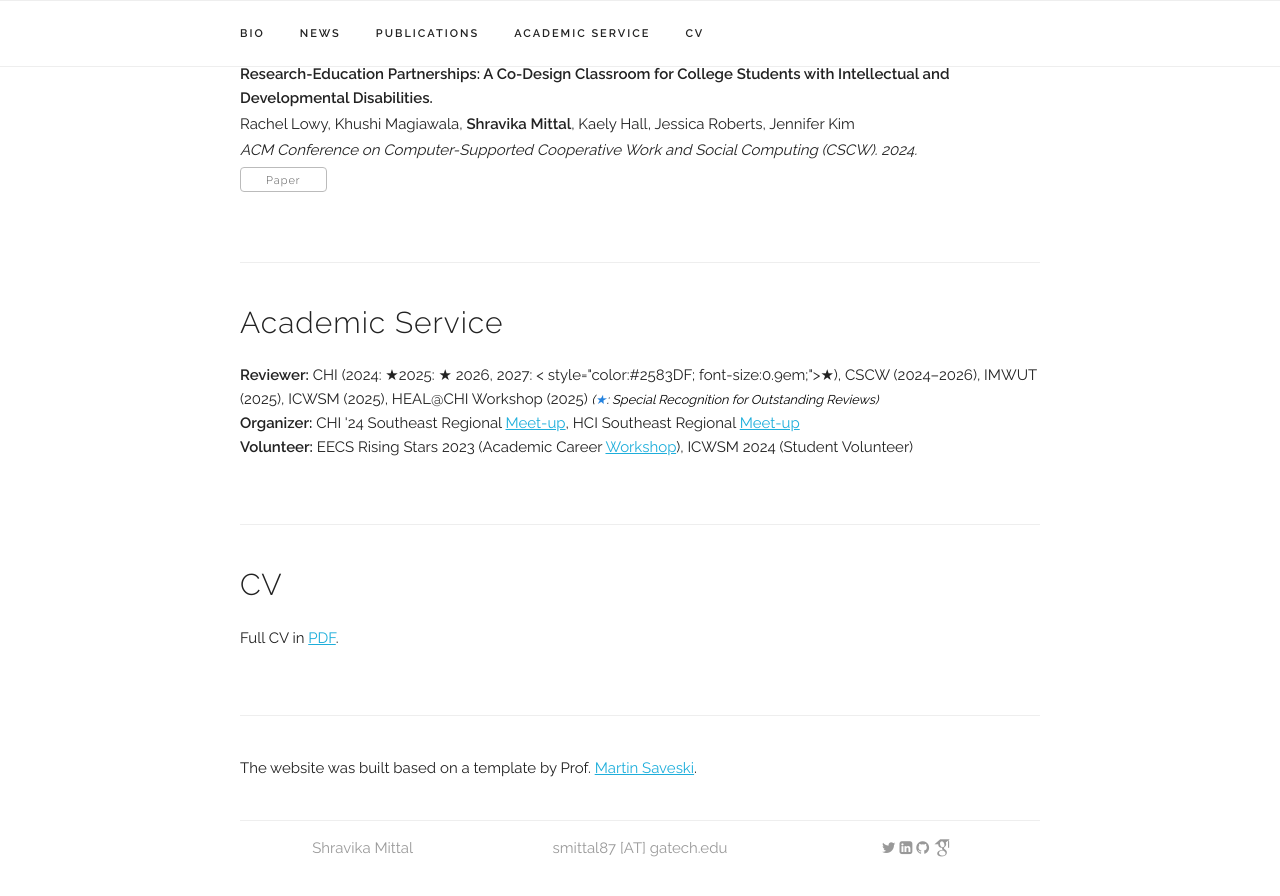
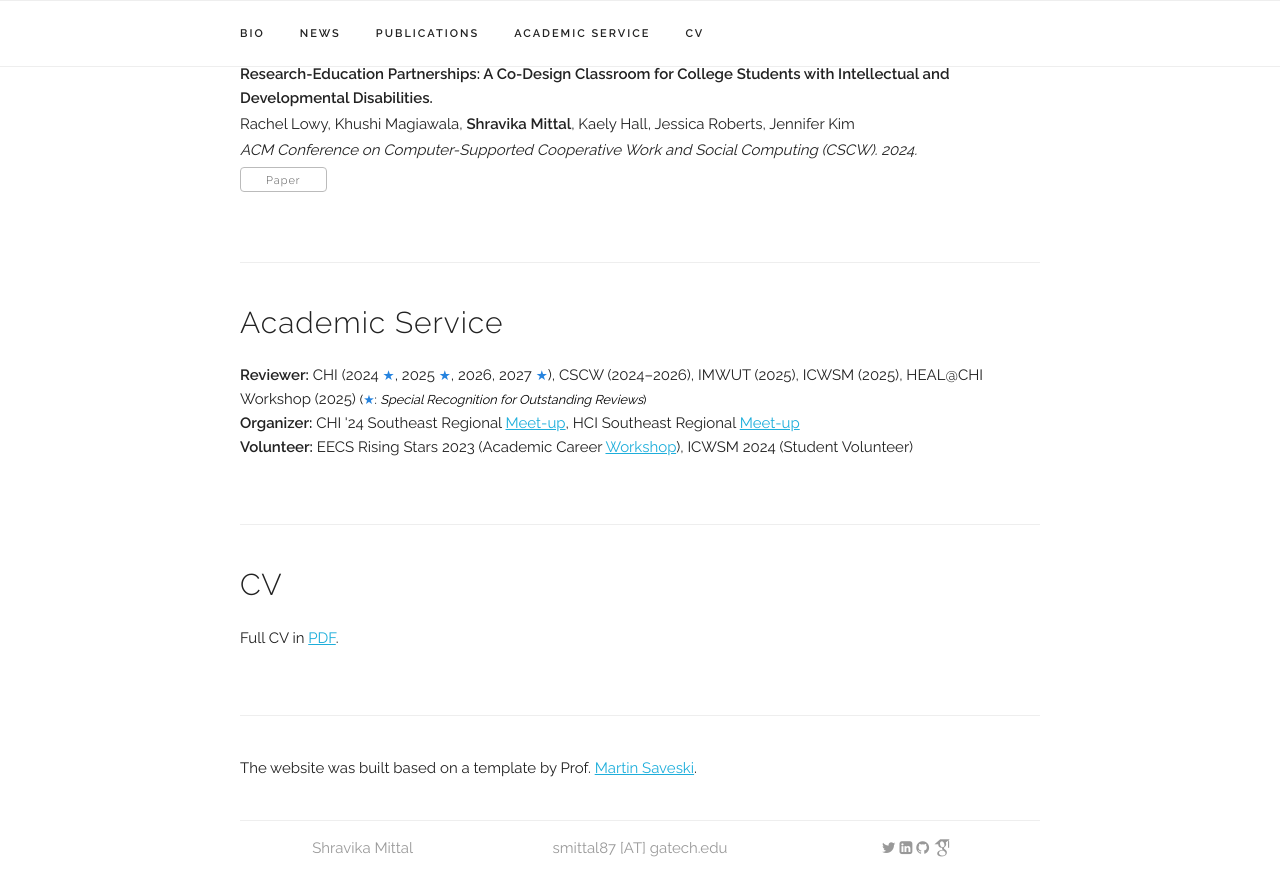
Before and after one commit to mittalshravika/mittalshravika.github.io, a Jekyll site: the page built from index.html, in a window 1280 px wide and 900 px high, scrolled down 2847 px. Shown: the top 896 px of the window. Built offline with Jekyll 4.4.1, drawn with Linux system fonts in a browser that asks for light colours; some web fonts are replaced.

Commit message:
Update index.html

```diff
--- a/index.html
+++ b/index.html
@@ -449,8 +449,10 @@ Information Seeking and Learning</a>, completed during my internship with Micros
 <div class="docs-section" id="service">
   <h4>Academic Service</h4>
   <p>
-    <b>Reviewer:</b> CHI (2024: <style="color:#2583DF; font-size:0.9em;">★</sup>2025: <style="color:#2583DF; font-size:0.9em;">★</sup> 2026, 2027: < style="color:#2583DF; font-size:0.9em;">★</sup>), CSCW (2024–2026), IMWUT (2025), ICWSM (2025), HEAL@CHI Workshop (2025) <span style="font-size:0.85em; color:black; font-style:italic;;">(<span style="color:#2583DF; font-size:1em;">★</span>: Special Recognition for Outstanding Reviews)
-</span>
+    <b>Reviewer:</b> CHI (2024 <span style="color:#2583DF; font-size:0.9em;">★</span>, 2025 <span style="color:#2583DF; font-size:0.9em;">★</span>, 2026, 2027 <span style="color:#2583DF; font-size:0.9em;">★</span>), CSCW (2024–2026), IMWUT (2025), ICWSM (2025), HEAL@CHI Workshop (2025)
+<span style="font-size:0.85em; color:black;">
+  (<span style="color:#2583DF;">★</span>:
+  <span style="font-style:italic;">Special Recognition for Outstanding Reviews</span>)
 </span>
     <br>
     <b>Organizer:</b> CHI '24 Southeast Regional <a href="https://cafe.hci.social/" target="_blank">Meet-up</a>, HCI Southeast Regional <a href="https://sites.gatech.edu/hci-southeast/hci-southeast-meetup/" target="_blank">Meet-up</a>
```
